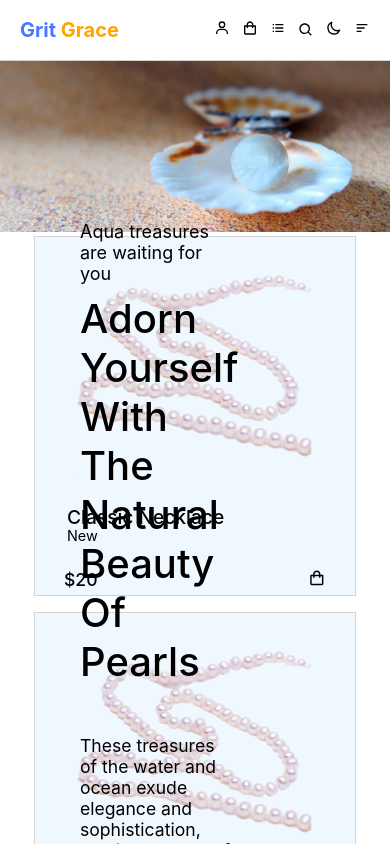
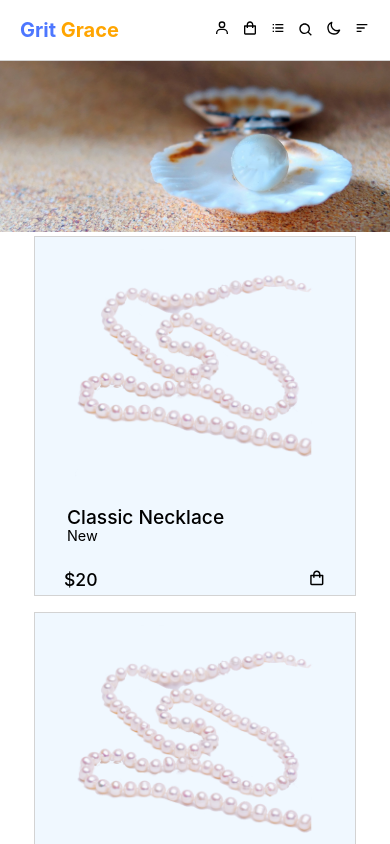
Before and after one commit to joycethh/playground, a React (Create React App) app: page /home in a window 390 px wide. Shown: the top 844 px of the page. Built offline with nearby package versions, Linux system fonts and the light colour scheme; no server answers.

Commit message:
virtually hide the caption part at mobile screen

```diff
--- a/src/pages/home/Home.js
+++ b/src/pages/home/Home.js
@@ -15,7 +15,7 @@ const Home = () => {
           <section className="hero-section">
             <div className="banner-wrapper">
               <img src={banner} alt="" />
-              <div className="description">
+              <div className="caption">
                 <span>Aqua treasures are waiting for you</span>
                 <h2>Adorn yourself with the natural beauty of pearls</h2>
                 <p>
--- a/src/pages/home/home.scss
+++ b/src/pages/home/home.scss
@@ -3,9 +3,9 @@
 section {
     @include themify($themes) {
 
-
         .banner-wrapper {
             position: relative;
+
 
             img {
                 width: 100%;
@@ -13,22 +13,28 @@ section {
                 object-fit: cover;
             }
 
-            .description {
+            .caption {
+                display: block;
                 position: absolute;
-                top: 10rem;
-                left: 5rem;
+                top: 15%;
+                left: 10%;
                 width: 40%;
 
-                span {
-                    font-size: large;
-
+                @include mobile {
+                    display: none;
                 }
 
+
+
+
                 h2 {
+                    display: block;
                     margin-top: 10px;
                     font-size: 2.5rem;
                     font-weight: 500;
                     text-transform: capitalize;
+
+
                 }
 
                 p {
@@ -49,6 +55,11 @@ section {
                         width: 100%;
                         text-transform: uppercase;
                         font-weight: bold;
+                        cursor: pointer;
+
+                        &:hover {
+                            background-color: themed('logo')
+                        }
 
                         a {
                             text-decoration: none;
@@ -62,5 +73,6 @@ section {
 
 
         }
+
     }
 }
```
